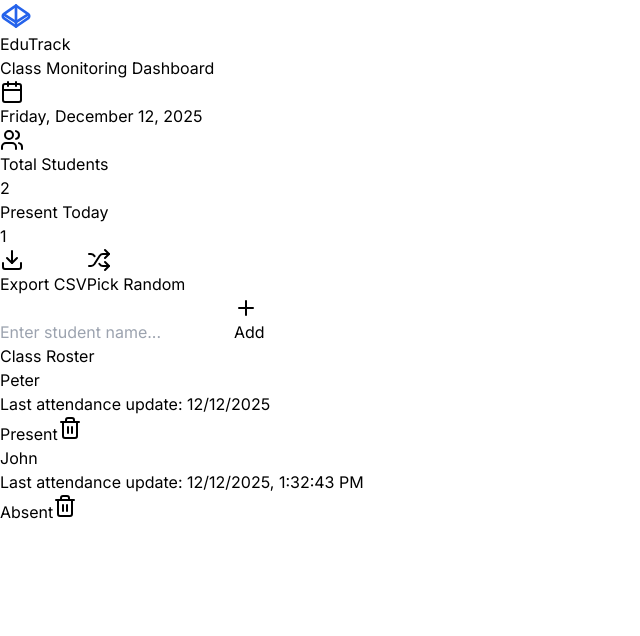
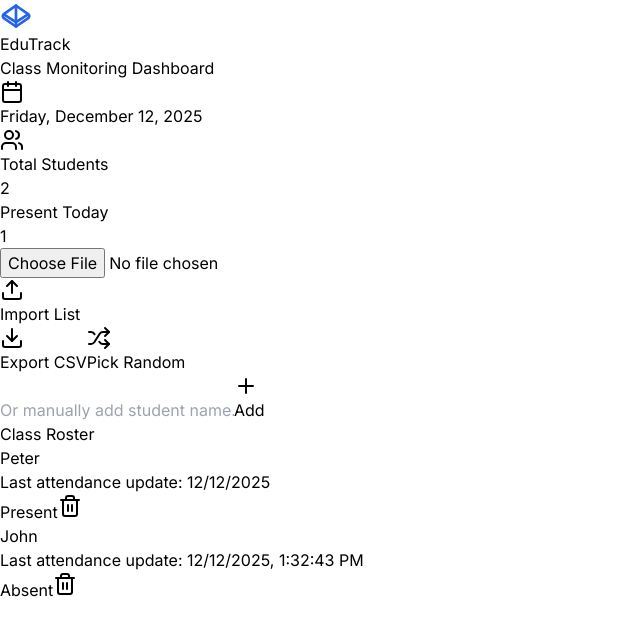
Before and after one commit to DynamicKarabo/class-app, a React (Vite) app: page / in a window 1280 px wide. Shown: the top 636 px of the page, without its empty margins (0-640 px from the left). Built offline with nearby package versions, Linux system fonts and the light colour scheme.

Commit message:
Update App.tsx added feature

```diff
--- a/src/App.tsx
+++ b/src/App.tsx
@@ -1,8 +1,17 @@
 import { useState } from "react";
-import { Plus, Trash2, Users, Calendar, Download, Shuffle } from "lucide-react";
+// Import Upload icon for the new feature
+import { Plus, Trash2, Users, Calendar, Download, Shuffle, Upload } from "lucide-react";
+
+// Define the type for a student object
+interface Student {
+    id: number;
+    name: string;
+    present: boolean;
+    date: string;
+}
 
 export default function ClassMonitoringApp() {
-  const [students, setStudents] = useState([
+  const [students, setStudents] = useState<Student[]>([
     { id: 1, name: "Peter", present: true, date: new Date().toLocaleDateString() },
     { id: 2, name: "John", present: false, date: new Date().toLocaleString() },
   ]);
@@ -45,6 +54,47 @@ export default function ClassMonitoringApp() {
     if (selectedStudentId === id) setSelectedStudentId(null);
   };
 
+  // --- NEW FEATURE FUNCTIONALITY ---
+  const importStudentsFromFile = (event: React.ChangeEvent<HTMLInputElement>) => {
+    const file = event.target.files?.[0];
+    if (!file) return;
+
+    // Use FileReader to read the file contents
+    const reader = new FileReader();
+
+    reader.onload = (e) => {
+      const content = e.target?.result as string;
+      // Split the content by newline, filtering out empty lines, and trimming whitespace.
+      // This supports simple TXT files or single-column CSVs.
+      const names = content
+        .split('\n')
+        .map(name => name.trim())
+        .filter(name => name.length > 0);
+
+      const newStudents: Student[] = names.map(name => ({
+        id: Date.now() + Math.random(), // Ensure unique ID even if added in bulk
+        name: name,
+        present: false,
+        date: new Date().toLocaleDateString(),
+      }));
+
+      // Append new students to the existing list
+      setStudents(prev => [...prev, ...newStudents]);
+      alert(`Successfully imported ${newStudents.length} students!`);
+    };
+
+    reader.onerror = () => {
+      alert("Error reading file.");
+    };
+
+    // Read the file as text
+    reader.readAsText(file);
+
+    // Reset the file input value so the same file can be uploaded again if needed
+    event.target.value = '';
+  };
+  // --- END NEW FEATURE FUNCTIONALITY ---
+
   const exportToCSV = () => {
     const headers = ["Name", "Status", "Last Updated"];
     const rows = students.map((s) => [
@@ -76,20 +126,18 @@ export default function ClassMonitoringApp() {
     const picked = presentStudents[randomIndex];
     setSelectedStudentId(picked.id);
 
-    // --- START: DYNAMIC CONFETTI LOGIC ---
-    const colors = ["#2563EB", "#FACC15", "#48BB78", "#F56565", "#9F7AEA"]; // Brand blue + bright accents
+    // --- DYNAMIC CONFETTI LOGIC (RETAINED) ---
+    const colors = ["#2563EB", "#FACC15", "#48BB78", "#F56565", "#9F7AEA"];
 
-    // Find the button's position to launch confetti from
     const button = document.querySelector('.confetti-launch-button');
 
-    // FIX: Ensure the fallback object has width and height properties to satisfy TypeScript
     const buttonRect = button
         ? button.getBoundingClientRect()
         : {
             top: window.innerHeight / 2,
             left: window.innerWidth / 2,
             width: 0,
-            height: 0 // Added width and height properties
+            height: 0
           };
 
     const confettiContainer = document.createElement("div");
@@ -102,24 +150,21 @@ export default function ClassMonitoringApp() {
     confettiContainer.style.zIndex = "9999";
     document.body.appendChild(confettiContainer);
 
-    // Inject dynamic, randomized keyframes
     const style = document.createElement("style");
     let keyframeContent = '';
 
     for (let i = 0; i < 100; i++) {
-        const duration = (2 + Math.random() * 1.5).toFixed(2); // 2.0s to 3.5s duration
-        const delay = (Math.random() * 0.5).toFixed(2); // up to 0.5s delay
+        const duration = (2 + Math.random() * 1.5).toFixed(2);
+        const delay = (Math.random() * 0.5).toFixed(2);
         const initialX = buttonRect.left + (buttonRect.width / 2);
         const initialY = buttonRect.top + (buttonRect.height / 2);
 
-        // Random horizontal spread and upward burst (negative Y)
-        const endX = initialX + (Math.random() - 0.5) * 800; // Spread horizontally 800px
-        const endY = window.innerHeight * 1.5; // Fall far down
-        const midY = initialY - (Math.random() * 200 + 100); // Burst 100-300px up
+        const endX = initialX + (Math.random() - 0.5) * 800;
+        const endY = window.innerHeight * 1.5;
+        const midY = initialY - (Math.random() * 200 + 100);
 
-        // Dynamic rotation
         const rotateStart = Math.random() * 360;
-        const rotateEnd = rotateStart + (Math.random() > 0.5 ? 1000 : -1000); // Spin 1000 degrees
+        const rotateEnd = rotateStart + (Math.random() > 0.5 ? 1000 : -1000);
 
         keyframeContent += `
           @keyframes confetti-burst-${i} {
@@ -128,7 +173,7 @@ export default function ClassMonitoringApp() {
               opacity: 1;
             }
             30% {
-              transform: translate(${endX}px, ${midY}px) rotate(${rotateStart + 360}deg); /* Upward peak */
+              transform: translate(${endX}px, ${midY}px) rotate(${rotateStart + 360}deg);
             }
             100% {
               transform: translate(${endX}px, ${endY}px) rotate(${rotateEnd}deg);
@@ -139,10 +184,10 @@ export default function ClassMonitoringApp() {
 
         const confetti = document.createElement("div");
         confetti.style.position = "absolute";
-        confetti.style.width = (5 + Math.random() * 5) + "px"; // 5px to 10px size
-        confetti.style.height = (5 + Math.random() * 10) + "px"; // Variable height for paper strips
+        confetti.style.width = (5 + Math.random() * 5) + "px";
+        confetti.style.height = (5 + Math.random() * 10) + "px";
         confetti.style.backgroundColor = colors[Math.floor(Math.random() * colors.length)];
-        confetti.style.borderRadius = (Math.random() > 0.5 ? '50%' : '2px'); // Mix of circles and rectangles
+        confetti.style.borderRadius = (Math.random() > 0.5 ? '50%' : '2px');
         confetti.style.animation = `confetti-burst-${i} ${duration}s cubic-bezier(0.2, 0.2, 0.8, 0.8) ${delay}s forwards`;
         confettiContainer.appendChild(confetti);
     }
@@ -157,8 +202,8 @@ export default function ClassMonitoringApp() {
       if (document.head.contains(style)) {
         document.head.removeChild(style);
       }
-    }, 4500); // Ensure cleanup after the longest animation duration
-    // --- END: DYNAMIC CONFETTI LOGIC ---
+    }, 4500);
+    // --- END DYNAMIC CONFETTI LOGIC ---
   };
 
   const presentCount = students.filter((s) => s.present).length;
@@ -203,7 +248,26 @@ export default function ClassMonitoringApp() {
         </div>
 
         {/* Action Buttons */}
-        <div className="grid grid-cols-2 gap-4 mb-8">
+        <div className="grid grid-cols-3 gap-4 mb-8">
+
+          {/* NEW: Import Students Button */}
+          <div className="relative">
+            <input
+              type="file"
+              id="student-import"
+              accept=".txt,.csv" // Accept text or CSV files
+              onChange={importStudentsFromFile}
+              className="absolute inset-0 opacity-0 cursor-pointer w-full h-full"
+            />
+            <label
+              htmlFor="student-import"
+              className="bg-gray-200 dark:bg-gray-700 hover:bg-gray-300 dark:hover:bg-gray-600 text-gray-800 dark:text-gray-200 font-semibold py-4 rounded-xl flex items-center justify-center gap-2 transition-all shadow-md cursor-pointer"
+            >
+              <Upload className="w-5 h-5" />
+              Import List
+            </label>
+          </div>
+
           <button
             onClick={exportToCSV}
             className="bg-blue-600 hover:bg-blue-700 text-white font-semibold py-4 rounded-xl flex items-center justify-center gap-2 transition-all shadow-lg shadow-blue-500/30 hover:shadow-xl"
@@ -213,7 +277,6 @@ export default function ClassMonitoringApp() {
           </button>
           <button
             onClick={pickRandomStudent}
-            // Added class name to easily find this button's position for confetti launch
             className="confetti-launch-button bg-teal-500 hover:bg-teal-600 text-white font-semibold py-4 rounded-xl flex items-center justify-center gap-2 transition-all shadow-lg shadow-teal-500/30 hover:shadow-xl"
           >
             <Shuffle className="w-5 h-5" />
@@ -229,7 +292,7 @@ export default function ClassMonitoringApp() {
               value={newName}
               onChange={(e) => setNewName(e.target.value)}
               onKeyDown={(e) => e.key === "Enter" && addStudent()}
-              placeholder="Enter student name..."
+              placeholder="Or manually add student name..."
               className="flex-1 px-4 py-3 rounded-xl border border-gray-300 dark:border-gray-600 bg-gray-50 dark:bg-gray-700 text-gray-900 dark:text-gray-100 focus:outline-none focus:ring-2 focus:ring-blue-500"
             />
             <button
@@ -248,7 +311,7 @@ export default function ClassMonitoringApp() {
           {students.length === 0 ? (
             <div className="text-center py-12 text-gray-500 dark:text-gray-400 border-2 border-dashed border-gray-300 dark:border-gray-700 rounded-xl">
               <Users className="w-8 h-8 mx-auto mb-3" />
-              <p className="font-medium">No students yet. Add one above to start tracking!</p>
+              <p className="font-medium">No students yet. Import a list or add one above to start tracking!</p>
             </div>
           ) : (
             students.map((student) => (
```
